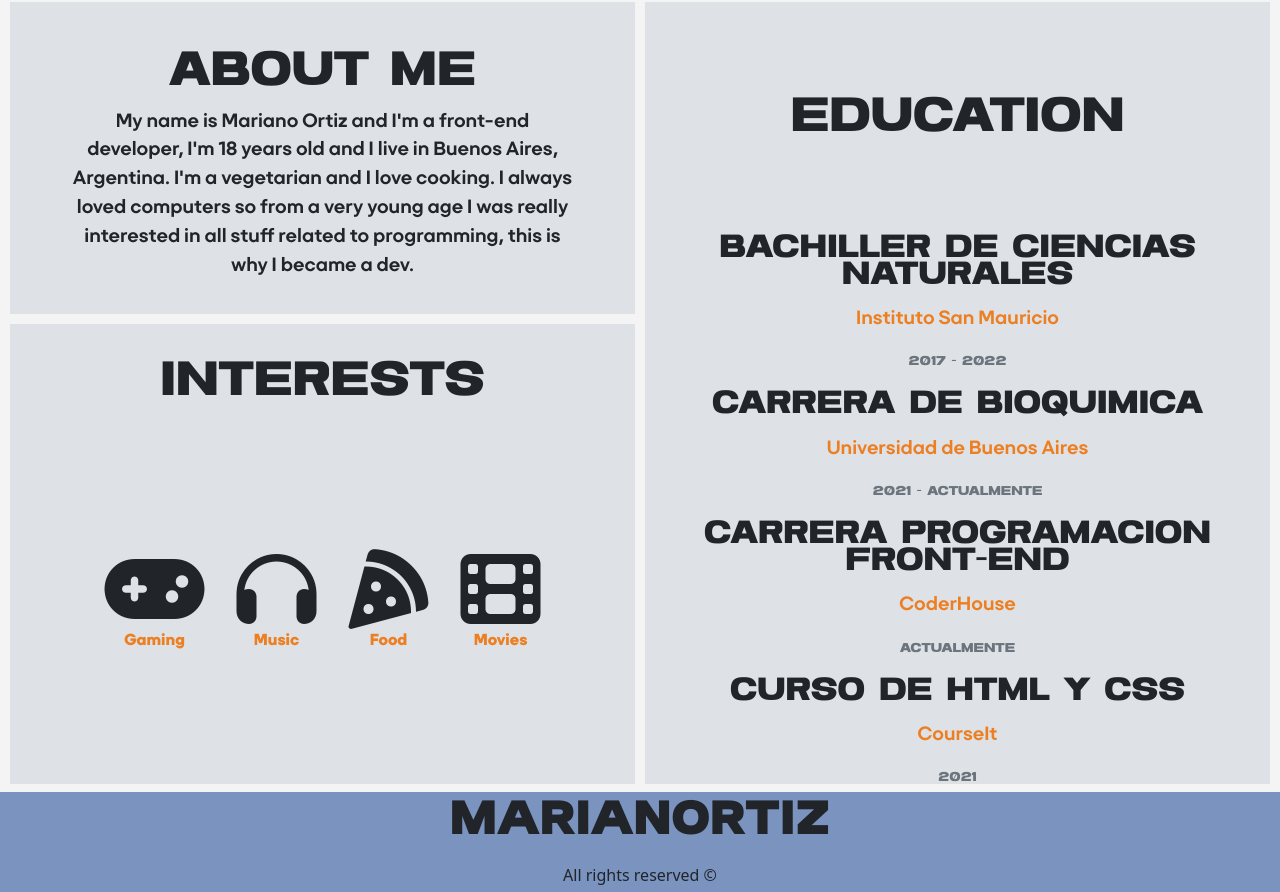
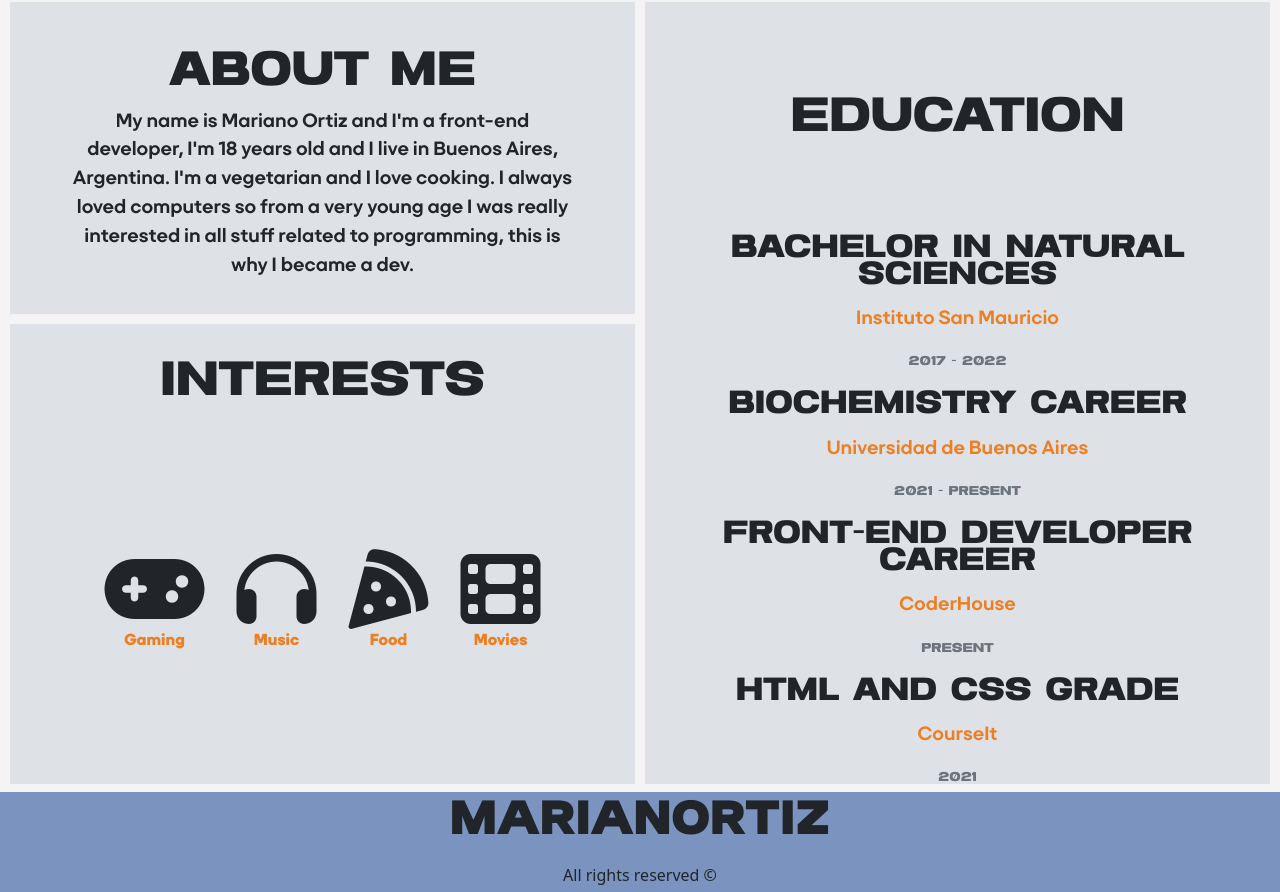
Before and after one commit to MariannOrtiz/Portfolio, a website: page profile.html in a window 1280 px wide. Shown: the part 114-1006 px from the top of the page. Drawn offline with Linux system fonts and the light colour scheme.

Commit message:
profile fix

```diff
--- a/profile.html
+++ b/profile.html
@@ -73,22 +73,22 @@
                 <div class="profile__educacion__title">EDUCATION</div>
                 <div class="profile__educacion__container">
                     <div class="profile__educacion__container__curso">
-                        <p class="profile__educacion__container__curso__title">Bachiller de Ciencias Naturales</p>
+                        <p class="profile__educacion__container__curso__title">Bachelor in Natural Sciences</p>
                         <p class="profile__educacion__container__curso__lugar">Instituto San Mauricio</p>
                         <p class="profile__educacion__container__curso__tiempo">2017 - 2022</p>
                     </div>
                     <div class="profile__educacion__container__curso">
-                        <p class="profile__educacion__container__curso__title">Carrera de Bioquimica</p>
+                        <p class="profile__educacion__container__curso__title">Biochemistry career</p>
                         <p class="profile__educacion__container__curso__lugar">Universidad de Buenos Aires</p>
-                        <p class="profile__educacion__container__curso__tiempo">2021 - Actualmente</p>
+                        <p class="profile__educacion__container__curso__tiempo">2021 - Present</p>
                     </div>
                     <div class="profile__educacion__container__curso">
-                        <p class="profile__educacion__container__curso__title">Carrera Programacion Front-end</p>
+                        <p class="profile__educacion__container__curso__title">Front-end Developer career</p>
                         <p class="profile__educacion__container__curso__lugar">CoderHouse</p>
-                        <p class="profile__educacion__container__curso__tiempo">Actualmente</p>
+                        <p class="profile__educacion__container__curso__tiempo">Present</p>
                     </div>
                     <div class="profile__educacion__container__curso">
-                        <p class="profile__educacion__container__curso__title">Curso de HTML y CSS</p>
+                        <p class="profile__educacion__container__curso__title">HTML and CSS grade</p>
                         <p class="profile__educacion__container__curso__lugar">CourseIt</p>
                         <p class="profile__educacion__container__curso__tiempo">2021</p>
                     </div>
```
